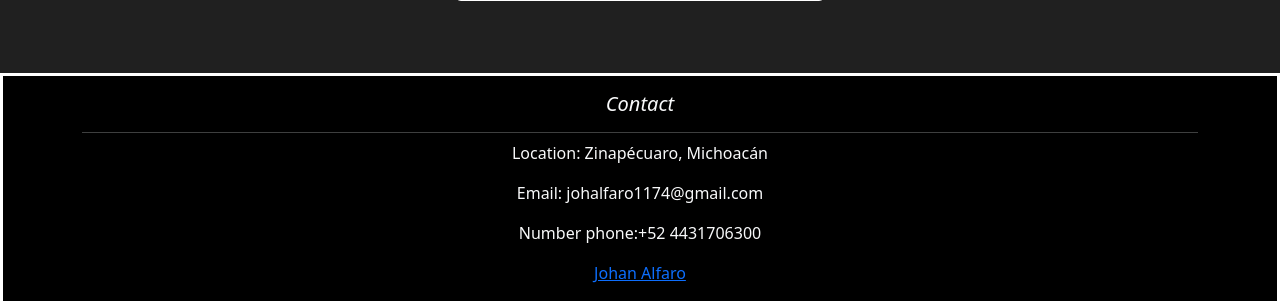
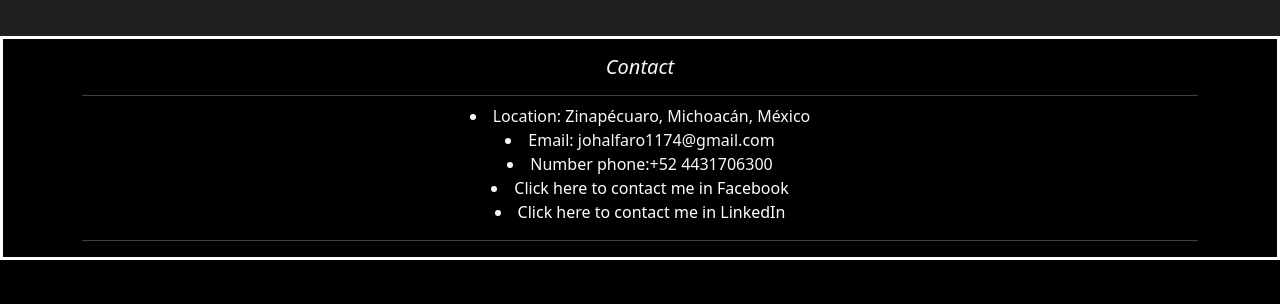
Before and after one commit to ChemsJam/django-portafolio, a Django app: page / in a window 1280 px wide. Shown: the part 1110-1414 px from the top of the page. After the commit the page ends 1370 px from the top, so only its background shows below. Run offline with Django 5.2, Linux system fonts and the light colour scheme; data comes from the database, SQL or seed files in the repository.

Commit message:
Cambios esteticos en el navbar, footer y home

```diff
--- a/blog/templates/post.html
+++ b/blog/templates/post.html
@@ -15,7 +15,7 @@
                       <p>{{post.description|striptags|truncatechars:100}}</p>
                       <p>{{post.date|date:'M d Y'|upper}}</p>
                       <p>
-                        <a href="{% url 'blog:post_detail' post.id %}" class="btn btn-primary">{{post.title}}</a>
+                        <a href="{% url 'blog:post_detail' post.id %}" class="btn btn-light active fw-bold fst-italic ">{{post.title}}</a>
                   </div>
                 </div>
             </div>
--- a/portfolio/static/main.css
+++ b/portfolio/static/main.css
@@ -15,3 +15,8 @@ body {
     border: 3px solid #fff;
     color: white;
 }
+
+.menu li a{
+    color: white;
+    text-decoration: none;
+}
--- a/portfolio/templates/home.html
+++ b/portfolio/templates/home.html
@@ -6,14 +6,14 @@
   </div>
   <div class="col-md-1"></div>
   <div class="col-md-6 my-auto">
-    <h1>Hello my name is</h1>
-    <h1><strong>Johan Alejandro Ontiveros Alfaro</strong></h1>
+    <h2>Hello my name is</h2>
+    <h2><strong>Johan Alejandro Ontiveros Alfaro</strong></h2>
     <h3></h3>
     <p>
       I see myself as a future FullStack developer, and I am focused on learning to apply django in the backend and the use of React in frontend.
     </p>
     <p>
-      Some of my technical skills:
+      <strong>Some of my technical skills:</strong>
       <ul>
         <li>Lenguajes: "Spanish: native" and "English: B1".</li>
         <li>Lenguajes de programación: Java, JavaScritp, Python and PHP</li>
--- a/portfolio/templates/partials/footer.html
+++ b/portfolio/templates/partials/footer.html
@@ -4,18 +4,27 @@
             <div class="text-center mt-3 text-light">
                 <h5 class="text-center text-light fst-italic">Contact</h5>
                 <hr class="mb-2">
-                <p>
-                    Location: Zinapécuaro, Michoacán
-                </p>
-                <p>
-                    Email: johalfaro1174@gmail.com
-                </p>
-                <p>
-                    Number phone:+52 4431706300
-                </p>
-                <p>
-                    <a href="https://www.facebook.com/profile.php?id=100009288005984" target="_blank">Johan Alfaro</a>
-                </p>
+
+                <div class="menu">
+                    <li>
+                        Location: Zinapécuaro, Michoacán, México
+                    </li>
+                    <li>
+                        Email: johalfaro1174@gmail.com
+                    </li>
+                    <li>
+                        Number phone:+52 4431706300
+                    </li>
+                    <li>
+
+                        <a href="https://www.facebook.com/profile.php?id=100009288005984" target="_blank">Click here to contact me in Facebook</a>
+                    </li>
+                    <li>
+
+                        <a href="in/johán-alejandro-ontiveros-alfaro-5990a5287" target="_blank">Click here to contact me in LinkedIn</a>
+                    </li>
+                </div>
+                <hr class="mb-3">
 
             </div>
         </div>
--- a/portfolio/templates/partials/navbar.html
+++ b/portfolio/templates/partials/navbar.html
@@ -2,16 +2,18 @@
 
 <nav class="navbar navbar-expand-lg navbar-dark bg-black-d">
     <div class="container">
-      <a class="navbar-brand fw-bold fst-italic" href="/">Portfolio</a>
+      <a class="navbar-brand fw-bold fst-italic" href="/">Projects portfolio</a>
       <button class="navbar-toggler" type="button" data-bs-toggle="collapse" data-bs-target="#navbarText" aria-controls="navbarText" aria-expanded="false" aria-label="Toggle navigation">
         <span class="navbar-toggler-icon"></span>
       </button>
       <div class="collapse navbar-collapse" id="navbarText">
         <ul class="navbar-nav ms-auto">
-          <li class="nav-item">
-            <a class="nav-link active" aria-current="page" href="{% url 'blog:posts' %}">Blog</a>
+          <li class="nav-item p-3">
+            <a class="btn btn-light active fw-bold fst-italic rounded-0" aria-current="page" href="{% url 'blog:posts' %}">Portfolio blog</a>
           </li>
-
+          <li class="nav-item p-3">
+            <a class="btn btn-light active fw-bold fst-italic rounded-0 " target="_blank">Download CV</a>
+          </li>
         </ul>
       </div>
     </div>
```
